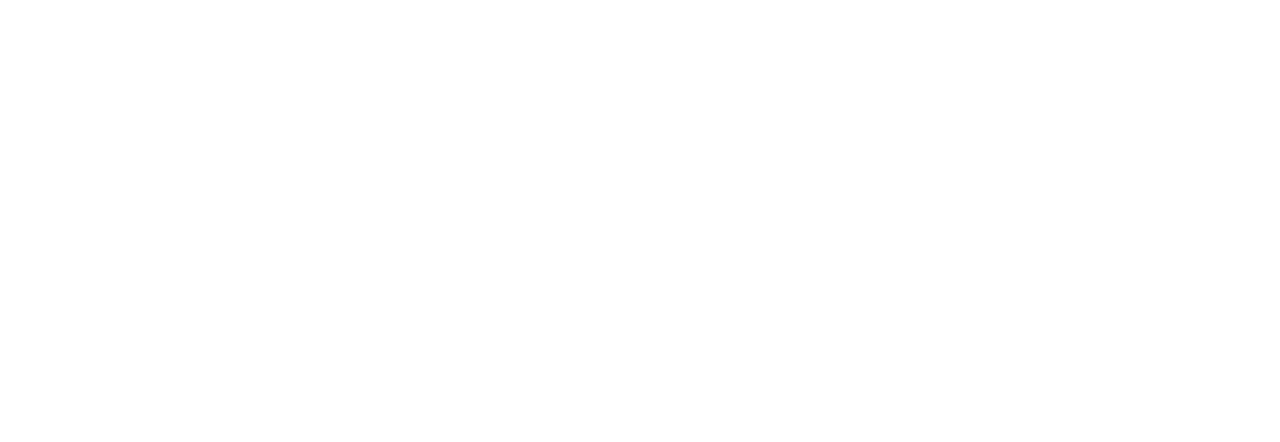
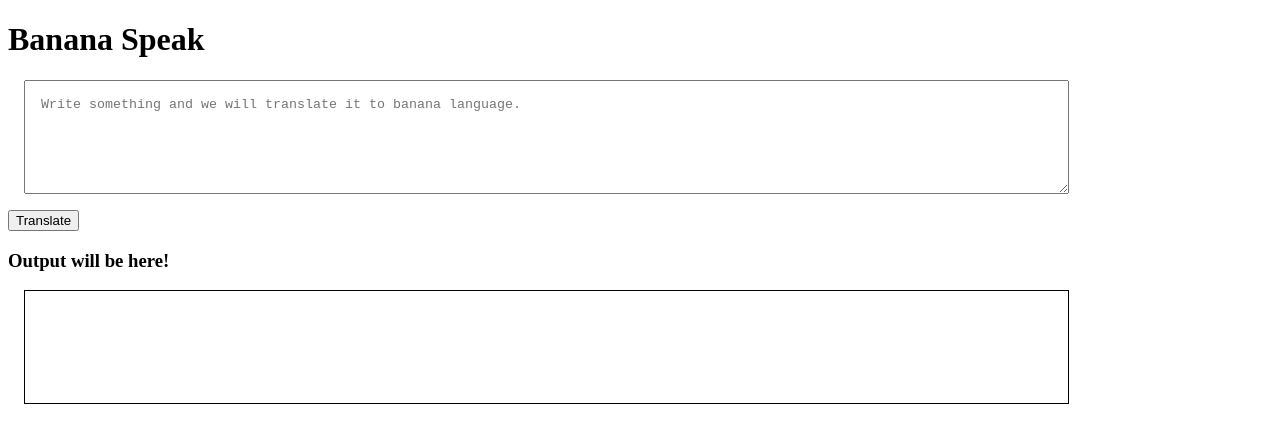
Before and after one commit to GhulePrashant/banana-speak, a plain HTML site: page index.html in a window 1280 px wide. Drawn offline with Linux system fonts and the light colour scheme.

Commit message:
feature: input and output done

```diff
--- /dev/null
+++ b/app.js
@@ -0,0 +1,9 @@
+var btnTranslate = document.querySelector("#btn-translate");
+var txtInput = document.querySelector("#txt-input");
+var outputDiv = document.querySelector("#output");
+
+btnTranslate.addEventListener("click", function clickEventHandler() {
+    // console.log("Clicked");
+    // console.log(txtInput.value);
+    outputDiv.innerText = "ahdgha" + txtInput.value;
+})
--- a/index.html
+++ b/index.html
@@ -5,10 +5,40 @@
     <meta charset="UTF-8">
     <meta name="viewport" content="width=device-width, initial-scale=1.0">
     <title>Banana Speak</title>
+
+    <style>
+        textarea {
+            width: 80%;
+            display: block;
+            margin: 1rem;
+            padding: 1rem;
+            height: 10vh;
+        }
+
+        #output {
+            border: 1px solid black;
+            height: 10vh;
+            width: 80%;
+            padding: 1rem;
+            margin: 1rem;
+        }
+    </style>
 </head>
 
 <body>
+    <h1>Banana Speak</h1>
+    <textarea name="txt-input" id="txt-input"
+        placeholder="Write something and we will translate it to banana language."></textarea>
+    <button id="btn-translate">Translate</button>
 
+    <div>
+        <h3>Output will be here!</h3>
+    </div>
+    <div id="output">
+
+    </div>
+
+    <script src="/app.js" type="text/javascript"></script>
 </body>
 
 </html>
```
